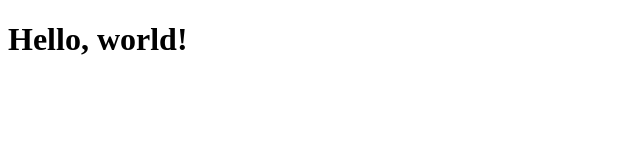
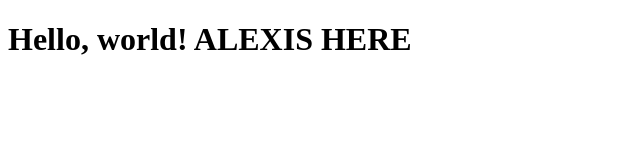
Before and after one commit to asanchezlucena-web/my-docker, a plain HTML site: page web/index.html in a window 1280 px wide. Shown: the whole page, without its empty margins (0-640 px from the left). Drawn offline with Linux system fonts and the light colour scheme.

Commit message:
Update index.html

```diff
--- a/web/index.html
+++ b/web/index.html
@@ -2,12 +2,12 @@
 <html lang="en">
 <head>
   <meta charset="UTF-8" />
-  <title>Hello, world! ALEXIS HERE </title>
+  <title>Hello, world!  </title>
   <meta name="viewport" content="width=device-width,initial-scale=1" />
   <meta name="description" content="" />
   <link rel="icon" href="favicon.png">
 </head>
 <body>
-  <h1>Hello, world!</h1>
+  <h1>Hello, world! ALEXIS HERE </h1>
 </body>
 </html>
```
